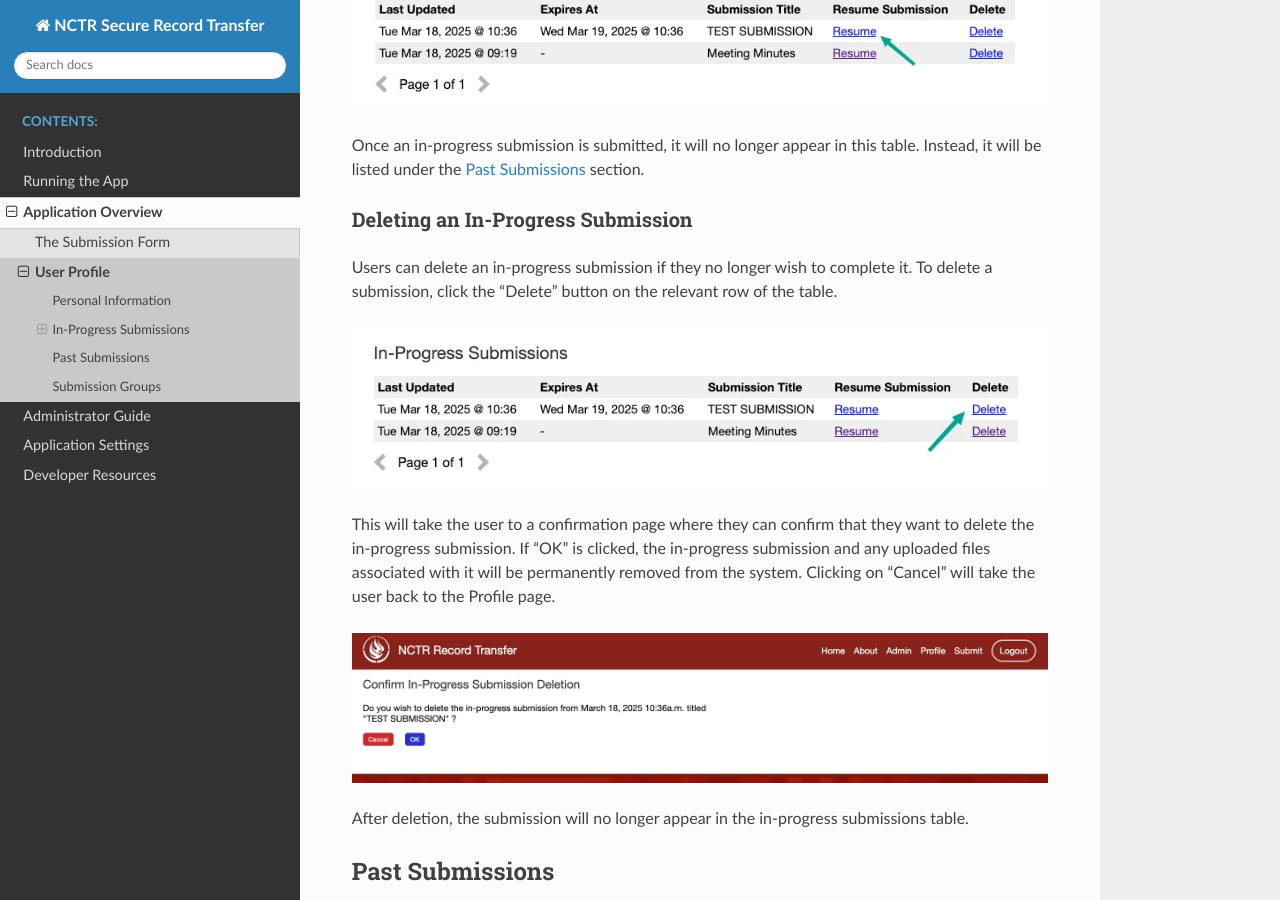
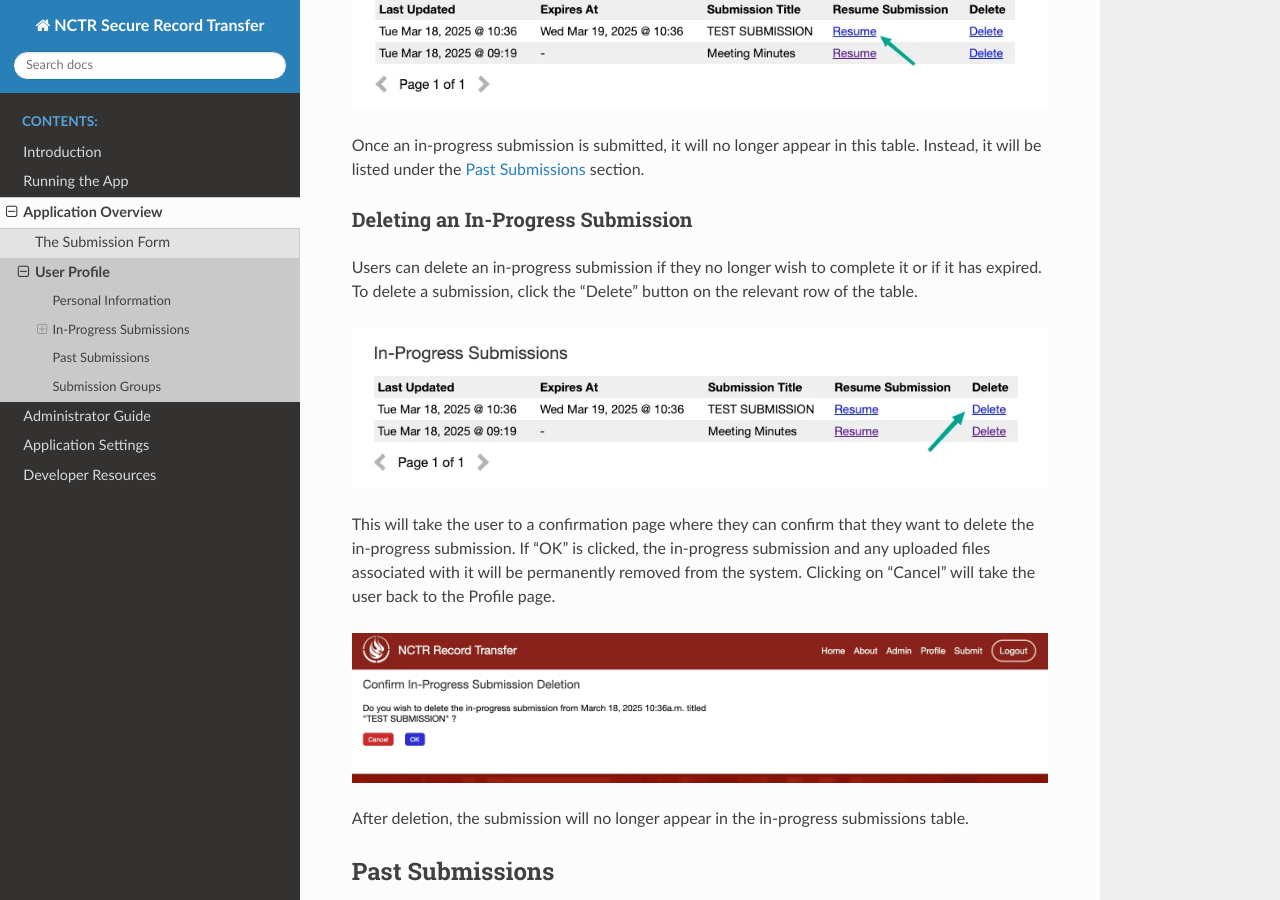
Before and after one commit to NationalCentreTruthReconciliation/Secure-Record-Transfer, a Sphinx documentation site: the page built from docs/application_overview/user-profile.rst, in a window 1280 px wide and 900 px high, scrolled down 2217 px. Built offline with Sphinx 7.4.7 and the Read the Docs theme 3.1.0, drawn with Linux system fonts in a browser that asks for light colours.

Commit message:
Clarify deletable in-progress submissions

```diff
--- a/docs/application_overview/user-profile.rst
+++ b/docs/application_overview/user-profile.rst
@@ -67,8 +67,8 @@ will be listed under the :ref:`Past Submissions` section.
 
 Deleting an In-Progress Submission
 ^^^^^^^^^^^^^^^^^^^^^^^^^^^^^^^^^^
-Users can delete an in-progress submission if they no longer wish to complete it. To delete a
-submission, click the "Delete" button on the relevant row of the table.
+Users can delete an in-progress submission if they no longer wish to complete it or if it has
+expired. To delete a submission, click the "Delete" button on the relevant row of the table.
 
 .. image:: images/user_profile_delete_in_progress_submission.webp
     :alt: User profile delete submission
```
